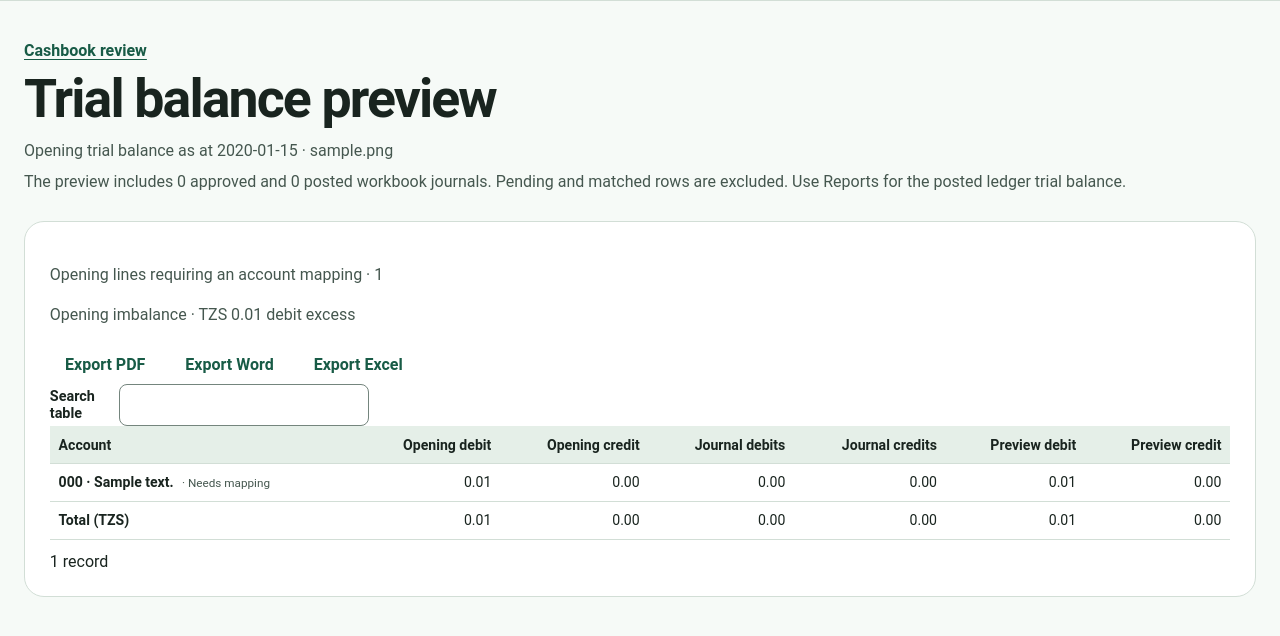
After one commit to pkamala/TASAFSACCOS, a Laravel app: page /staff/cash-book-review/trial-balance in a window 1280 px wide. The commit adds this page. Shown: the part 76-712 px from the top of the page. Run offline with Laravel 12, Linux system fonts and the light colour scheme; a user stored in the database is signed in; data comes from the database, SQL or seed files in the repository; tables that the repository leaves empty hold one stand-in row (values such as "Sample post"); parts of the project's set-up code (start-up, migrations or seed data) failed here and were passed over.

Commit message:
Add trial balance preview to migration menu

```diff
--- /dev/null
+++ b/app/Http/Controllers/CashBookTrialBalancePreviewController.php
@@ -0,0 +1,67 @@
+<?php
+
+namespace App\Http\Controllers;
+
+use Illuminate\Support\Facades\DB;
+use Illuminate\View\View;
+
+class CashBookTrialBalancePreviewController extends Controller
+{
+    public function __invoke(): View
+    {
+        $source = DB::table('cash_book_review_opening_lines')->orderByDesc('as_of')->orderBy('source_sha256')
+            ->first(['source_sha256', 'source_file', 'as_of']);
+        $opening = $source === null ? collect() : DB::table('cash_book_review_opening_lines')
+            ->where('source_sha256', $source->source_sha256)->orderBy('source_row')->get();
+        $accounts = DB::table('chart_accounts')->where('is_ledger_account', true)
+            ->get(['id', 'code', 'name', 'retired_at'])->keyBy('id');
+        $activeCodes = $accounts->whereNull('retired_at')->groupBy('code');
+        $entries = $source === null ? collect() : DB::table('cash_book_review_entries as entry')
+            ->where('entry.source_sha256', $source->source_sha256)
+            ->whereIn('entry.status', ['approved', 'posted'])
+            ->whereNotExists(fn ($reversal) => $reversal->selectRaw('1')->from('ledger_journal_reversals as reversal')
+                ->whereColumn('reversal.general_journal_id', 'entry.general_journal_id'))
+            ->get(['entry.status', 'entry.approved_lines']);
+        $counts = $entries->countBy('status');
+        $unmapped = 0;
+        $rows = [];
+        foreach ($opening as $line) {
+            $matches = $activeCodes->get($line->account_code, collect());
+            $account = $matches->count() === 1 ? $matches->first() : null;
+            $key = $account?->id ?? 'opening-'.$line->source_row;
+            $unmapped += (int) ($account === null);
+            $rows[$key] ??= [
+                'code' => $line->account_code, 'name' => $account?->name ?? $line->description,
+                'opening_debit' => 0, 'opening_credit' => 0, 'movement_debit' => 0, 'movement_credit' => 0,
+                'unmapped' => $account === null,
+            ];
+            $rows[$key][$line->signed_minor > 0 ? 'opening_debit' : 'opening_credit'] += abs($line->signed_minor);
+        }
+
+        foreach ($entries as $entry) {
+            foreach (json_decode($entry->approved_lines, true, flags: JSON_THROW_ON_ERROR) as $line) {
+                $account = $accounts->get($line['chart_account_id']);
+                $key = $account->id;
+                $rows[$key] ??= [
+                    'code' => $account->code, 'name' => $account->name,
+                    'opening_debit' => 0, 'opening_credit' => 0, 'movement_debit' => 0, 'movement_credit' => 0,
+                    'unmapped' => false,
+                ];
+                $rows[$key][$line['signed_minor'] > 0 ? 'movement_debit' : 'movement_credit'] += abs($line['signed_minor']);
+            }
+        }
+
+        $lines = collect($rows)->sortBy([['unmapped', 'asc'], ['code', 'asc'], ['name', 'asc']])->values()
+            ->map(function (array $row): array {
+                $net = $row['opening_debit'] - $row['opening_credit'] + $row['movement_debit'] - $row['movement_credit'];
+
+                return [...$row, 'preview_debit' => max(0, $net), 'preview_credit' => max(0, -$net)];
+            });
+        $totals = [];
+        foreach (['opening_debit', 'opening_credit', 'movement_debit', 'movement_credit', 'preview_debit', 'preview_credit'] as $column) {
+            $totals[$column] = $lines->sum($column);
+        }
+
+        return view('staff.cash-book-review.trial-balance', compact('source', 'counts', 'unmapped', 'lines', 'totals'));
+    }
+}
--- a/resources/views/layout.blade.php
+++ b/resources/views/layout.blade.php
@@ -80,6 +80,7 @@
                             @include('nav-link', ['destination' => 'staff.payroll-corrections.index', 'label' => 'Payroll corrections'])
                             @include('nav-link', ['destination' => 'staff.payroll-loan-reconciliation.index', 'label' => 'Payroll loan reconciliation'])
                             @include('nav-link', ['destination' => 'staff.cash-book-review.index', 'label' => 'Cashbook review'])
+                            @include('nav-link', ['destination' => 'staff.cash-book-review.trial-balance', 'label' => 'Trial balance preview'])
                             @include('nav-link', ['destination' => 'staff.bank-reconciliation.index', 'label' => 'Bank reconciliation'])
                         </div>
                     </details>
--- a/resources/views/staff/cash-book-review/index.blade.php
+++ b/resources/views/staff/cash-book-review/index.blade.php
@@ -3,6 +3,7 @@
 @section('content')
     <div class="page-intro">
         <a href="{{ route('staff.cutover-checklist') }}">Cutover checklist</a>
+        <a href="{{ route('staff.cash-book-review.trial-balance') }}">Trial balance preview</a>
         <h1>Cashbook review</h1>
         <p>Review imported transactions against existing journals before approving new entries.</p>
     </div>
--- /dev/null
+++ b/resources/views/staff/cash-book-review/trial-balance.blade.php
@@ -0,0 +1,57 @@
+@extends('layout')
+@section('title', 'Trial balance preview')
+@section('content')
+    <div class="page-intro">
+        <a href="{{ route('staff.cash-book-review.index') }}">Cashbook review</a>
+        <h1>Trial balance preview</h1>
+        @if ($source)
+            <p>Opening trial balance as at {{ $source->as_of }} · {{ $source->source_file }}</p>
+            <p>The preview includes {{ $counts->get('approved', 0) }} approved and {{ $counts->get('posted', 0) }} posted workbook journals. Pending and matched rows are excluded. Use Reports for the posted ledger trial balance.</p>
+        @endif
+    </div>
+    @if (! $source)
+        <p>No workbook opening balances have been loaded.</p>
+    @else
+        @php
+            $money = fn (int $minor): string => number_format($minor / 100, 2);
+            $difference = $totals['opening_debit'] - $totals['opening_credit'];
+        @endphp
+        <section class="panel stacked-panel">
+            @if ($unmapped)
+                <p>Opening lines requiring an account mapping · {{ $unmapped }}</p>
+            @endif
+            @if ($difference !== 0)
+                <p>Opening imbalance · TZS {{ $money(abs($difference)) }} {{ $difference > 0 ? 'debit' : 'credit' }} excess</p>
+            @endif
+            <div class="table-wrap" tabindex="0" role="region" aria-label="Trial balance preview in Tanzanian shillings">
+                <table>
+                    <thead>
+                        <tr>
+                            <th scope="col">Account</th><th scope="col" class="money">Opening debit</th><th scope="col" class="money">Opening credit</th>
+                            <th scope="col" class="money">Journal debits</th><th scope="col" class="money">Journal credits</th>
+                            <th scope="col" class="money">Preview debit</th><th scope="col" class="money">Preview credit</th>
+                        </tr>
+                    </thead>
+                    <tbody>
+                        @foreach ($lines as $line)
+                            <tr>
+                                <th scope="row">
+                                    @if ($line['code']){{ $line['code'] }} · @endif{{ $line['name'] }}
+                                    @if ($line['unmapped']) <small>· Needs mapping</small>@endif
+                                </th>
+                                @foreach (array_keys($totals) as $column)
+                                    <td class="money">{{ $money($line[$column]) }}</td>
+                                @endforeach
+                            </tr>
+                        @endforeach
+                    </tbody>
+                    <tfoot>
+                        <tr><th scope="row">Total (TZS)</th>
+                            @foreach ($totals as $minor)<td class="money">{{ $money($minor) }}</td>@endforeach
+                        </tr>
+                    </tfoot>
+                </table>
+            </div>
+        </section>
+    @endif
+@endsection
--- a/routes/web.php
+++ b/routes/web.php
@@ -11,6 +11,7 @@ use App\Http\Controllers\BudgetController;
 use App\Http\Controllers\BudgetImportController;
 use App\Http\Controllers\CashBookController;
 use App\Http\Controllers\CashBookReviewController;
+use App\Http\Controllers\CashBookTrialBalancePreviewController;
 use App\Http\Controllers\ChartAccountManagementController;
 use App\Http\Controllers\ChartAccountTransferController;
 use App\Http\Controllers\ChartOfAccountsController;
@@ -146,6 +147,7 @@ Route::prefix('staff')->name('staff.')->middleware(['auth', 'auth.session', 'can
     Route::post('/member-fund-journals/{transaction}/post', [MemberFundJournalController::class, 'post'])->whereNumber('transaction')->name('member-fund-journals.post');
     Route::get('/cash-book-review', [CashBookReviewController::class, 'index'])->name('cash-book-review.index');
     Route::post('/cash-book-review/post', [CashBookReviewController::class, 'post'])->name('cash-book-review.post');
+    Route::get('/cash-book-review/trial-balance', CashBookTrialBalancePreviewController::class)->name('cash-book-review.trial-balance');
     Route::get('/cash-book-review/{entry}', [CashBookReviewController::class, 'show'])->whereNumber('entry')->name('cash-book-review.show');
     Route::patch('/cash-book-review/{entry}', [CashBookReviewController::class, 'review'])->whereNumber('entry')->name('cash-book-review.review');
     Route::get('/bank-reconciliation', [BankReconciliationController::class, 'index'])->name('bank-reconciliation.index');
```
Also changed, not shown: tests/Feature/CashBookReviewTest.php (+28 -0 lines), database/migrations/2026_11_27_114002_create_cash_book_review_opening_lines_table.php (added).
